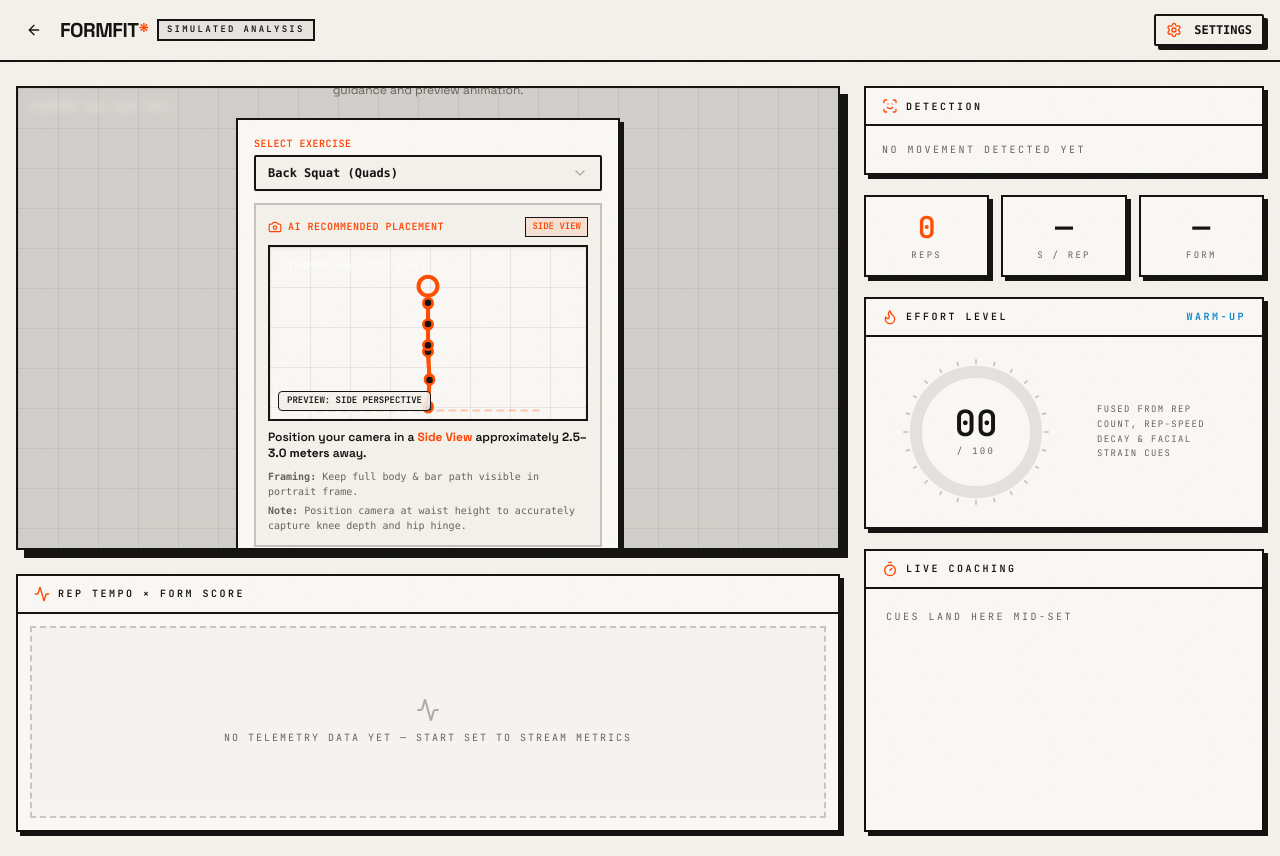
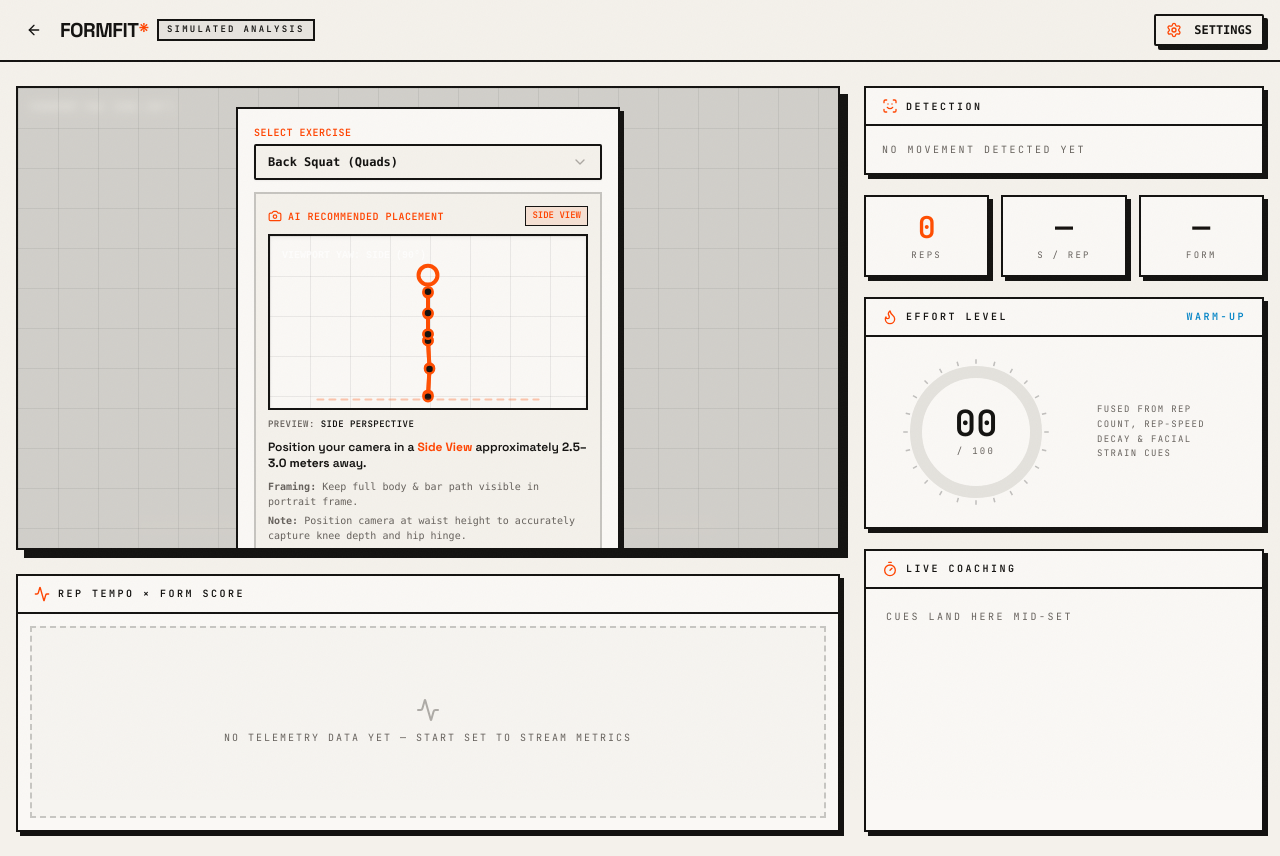
Before and after one commit to Aditya-132/aifactory, a React (Vite) app: page /session in a window 1280 px wide. Built offline with nearby package versions, Linux system fonts and the light colour scheme.

Commit message:
fix(ui): move perspective preview label below canvas to avoid obscuring 3D animation

```diff
--- a/src/pages/Session.tsx
+++ b/src/pages/Session.tsx
@@ -416,9 +416,10 @@
                               severity="good"
                               active={true}
                             />
-                            <div className="absolute bottom-2 left-2 rounded border border-foreground bg-background/90 px-2 py-0.5 text-[9px] font-bold mono-data">
-                              PREVIEW: {rec.recommendedCamera.toUpperCase()} PERSPECTIVE
-                            </div>
+                          </div>
+
+                          <div className="mono-data text-[9px] font-bold text-muted-foreground tracking-wider">
+                            PREVIEW: <span className="text-foreground">{rec.recommendedCamera.toUpperCase()} PERSPECTIVE</span>
                           </div>
 
                           <p className="text-xs font-semibold text-foreground">
```
